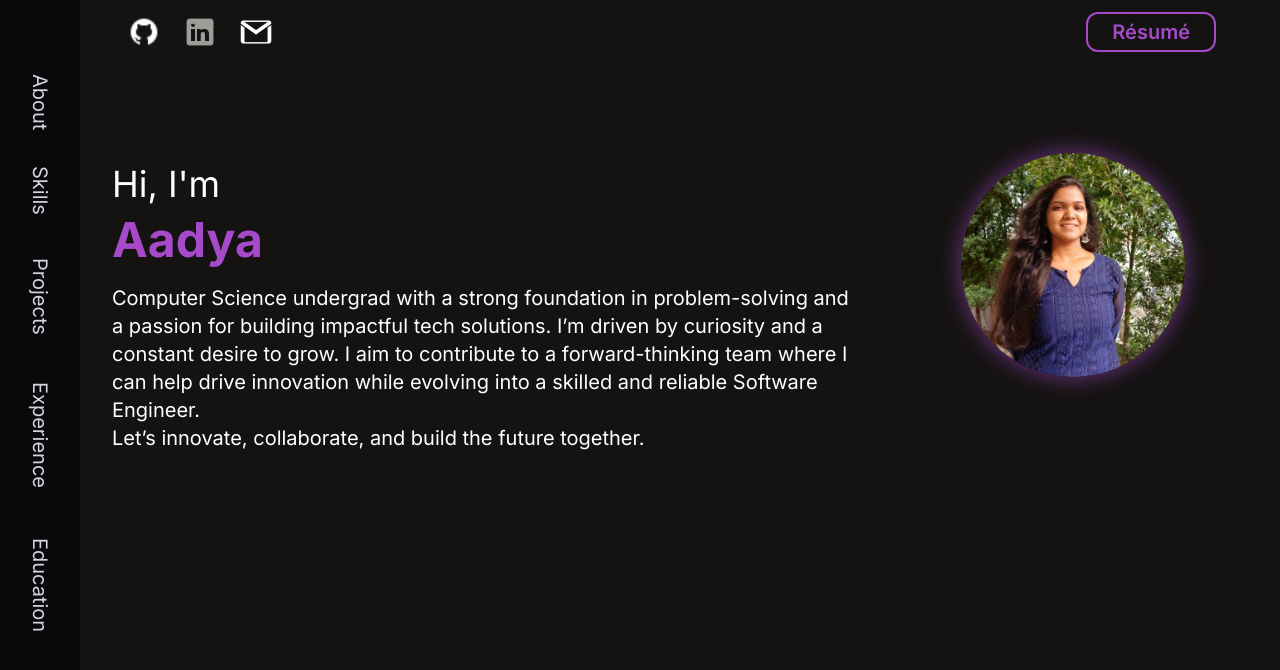
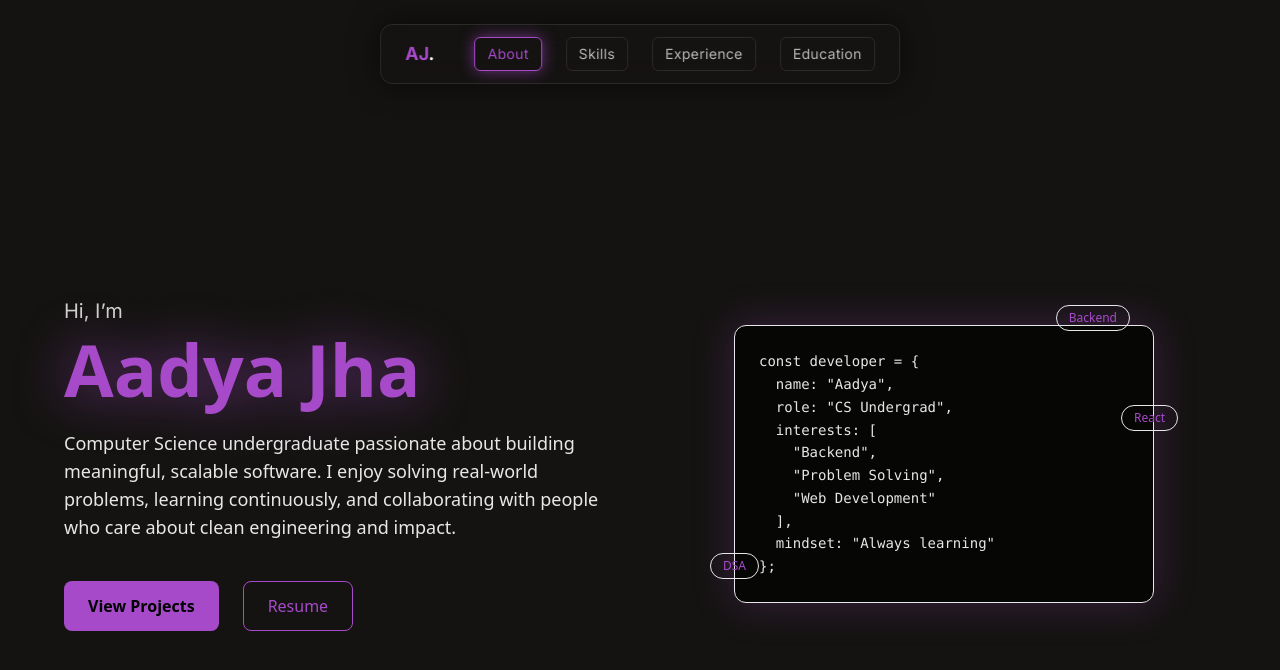
Before and after one commit to Aadya-Jha/My-Portfolio, a React (Vite) app: page / in a window 1280 px wide. Shown: the top 670 px of the page. Built offline with nearby package versions, Linux system fonts and the light colour scheme.

Commit message:
home page and navbar design cahnges

```diff
--- a/src/components/Navbar.jsx
+++ b/src/components/Navbar.jsx
@@ -1,40 +1,56 @@
-import React from "react";
-import { Link } from "react-router-dom";
+import { Link, useLocation } from "react-router-dom";
 
 const Navbar = () => {
-    return(
-        <div className="bg-black-dark min-h-screen w-10 md:w-20 fixed top-0 left-0 pl-5 md:pl-10 pt-7 text-gray-300 ">
-            <ul >
-                <Link to="/">
-                    <li className="transform rotate-90 origin-left mt-8 font-medium text-xl font-inter hover:cursor-pointer hover:text-white
-                        ">
-                        About
-                    </li>
-                </Link>
-                <Link to="/skills">
-                    <li className="transform rotate-90 origin-left mt-16 font-medium text-xl font-inter hover:cursor-pointer hover:text-white
-                        ">
-                        Skills
-                    </li>
-                </Link>
-                <Link to="/projects">
-                    <li className="transform rotate-90 origin-left mt-16 font-medium text-xl font-inter hover:cursor-pointer">
-                        Projects
-                    </li>
-                </Link>
-                <Link to='/experience'>
-                    <li className="transform rotate-90 origin-left mt-24 font-medium text-xl font-inter hover:cursor-pointer">
-                        Experience
-                    </li>
-                </Link>
-                <Link to="/education">
-                    <li className="transform rotate-90 origin-left mt-32 font-medium text-xl font-inter hover:cursor-pointer">
-                        Education
-                    </li>
-                </Link>
-            </ul>
-        </div>
-    );
-}
+  const location = useLocation();
+
+  const navItems = [
+    { name: "About", path: "/" },
+    { name: "Skills", path: "/skills" },
+    { name: "Experience", path: "/experience" },
+    { name: "Education", path: "/education" },
+  ];
+
+  return (
+    <nav className="fixed top-6 left-1/2 -translate-x-1/2 z-40">
+      <div
+        className="flex items-center gap-6 px-6 py-3 rounded-xl
+        bg-black-light/80 backdrop-blur-md
+        border border-white/10
+        shadow-[0_0_30px_rgba(0,0,0,0.6)]"
+      >
+        {/* Logo */}
+        <Link
+          to="/"
+          className="text-lg font-bold font-inter text-purple mr-4"
+        >
+          AJ<span className="text-white">.</span>
+        </Link>
+
+        {/* Commands */}
+        {navItems.map((item) => {
+          const isActive = location.pathname === item.path;
+
+          return (
+            <Link
+              key={item.name}
+              to={item.path}
+              className={`
+                px-3 py-1.5 rounded-md text-sm font-inter tracking-wide
+                border transition-all duration-300
+                ${
+                  isActive
+                    ? "border-purple text-purple shadow-[0_0_15px_rgba(166,74,201,0.6)]"
+                    : "border-white/10 text-white/70 hover:text-white hover:border-purple/50"
+                }
+              `}
+            >
+              {item.name}
+            </Link>
+          );
+        })}
+      </div>
+    </nav>
+  );
+};
 
 export default Navbar;
--- a/src/components/Topbar.jsx
+++ b/src/components/Topbar.jsx
@@ -1,47 +1,46 @@
-import React from "react";
-import { Link } from 'react-router-dom';
+import { Link } from "react-router-dom";
 import githubIcon from "../assets/github-white.png";
 import linkedinIcon from "../assets/linkedin-light.png";
-
+import gmailIcon from "../assets/gmail.png";
 
 const Topbar = () => {
   return (
-        <div className="w-screen gap-4 ml-20 h-16 bg-black-light flex">
-            <div>
-                <ul className="flex pt-4 ">
-                    <li className=" pl-2 pr-3 md:pl-12 md:pr-6 ">
-                        <a href="https://github.com/Aadya-Jha">
-                            <img
-                            className="hover:shadow-[0_0_16px_4px_#A64AC9] rounded-full h-6 w-6 md:h-8 md:w-8"
-                            src={githubIcon} alt="" />
+    <header className="sticky top-0 z-40 w-full">
+      <div className="flex justify-center">
+        <div
+          className="mt-4 flex items-center gap-6 px-6 py-3 rounded-2xl
+          bg-black-light/80 backdrop-blur-md
+          border border-white/10
+          shadow-[0_0_40px_rgba(0,0,0,0.6)]"
+        >
+          {/* Socials */}
+          <div className="flex items-center gap-4">
+            <a href="https://github.com/Aadya-Jha" target="_blank" rel="noreferrer">
+              <img src={githubIcon} className="h-5 w-5 opacity-80 hover:opacity-100" />
             </a>
-                    </li>
-                    <li >
-                        <a href="https://www.linkedin.com/in/aadya-jha-1232442a2/">
-                            <img
-                            className="hover:shadow-[0_0_16px_4px_#A64AC9] rounded-lg h-6 w-6 md:h-8 md:w-8"
-                            src={linkedinIcon} alt="" />
+            <a href="https://www.linkedin.com/in/aadya-jha-1232442a2/" target="_blank" rel="noreferrer">
+              <img src={linkedinIcon} className="h-5 w-5 opacity-80 hover:opacity-100" />
             </a>
-                    </li>
-                    <li className="pl-3 md:pl-6 md:pr-6" >
             <a href="mailto:aadya.aarchi@gmail.com">
-                            <img
-                            className="hover:shadow-[0_0_16px_4px_#A64AC9] rounded-lg md:h-8 md:w-8 h-6 w-6"
-                            src="./src/assets/gmail.png" alt="" />
+              <img src={gmailIcon} className="h-5 w-5 opacity-80 hover:opacity-100" />
             </a>
-                    </li>
-                </ul>
           </div>
-            <div className="flex justify-center items-center ml-auto ">
-                <Link to="/resume">
-                    <div className="border-2 border-purple mr-28 md:mr-36 mt-3 pl-6 pr-6 h-7 md:h-10 flex justify-center items-center rounded-xl
-                     hover:bg-purple group hover:cursor-pointer">
-                        <h2 className="text-purple font-semibold font-inter text-lg md:text-xl group-hover:text-white  ">Résumé</h2>
-                    </div>
+
+          <div className="h-6 w-px bg-white/20" />
+
+          {/* Resume */}
+          <Link
+            to="/resume"
+            className="px-4 py-2 rounded-lg border border-purple
+            text-purple text-sm font-semibold
+            hover:bg-purple hover:text-black transition"
+          >
+            Résumé
           </Link>
         </div>
       </div>
+    </header>
   );
-}
+};
 
 export default Topbar;
--- a/src/pages/Home.jsx
+++ b/src/pages/Home.jsx
@@ -1,35 +1,109 @@
-import React from "react";
 import Navbar from "../components/Navbar";
-import Topbar from "../components/Topbar";
 
 const Home = () => {
-    return (
+  return (
+    <div className="min-h-screen bg-black-light">
+      {/* Terminal-style Navbar */}
+      <Navbar />
 
-        <div className="flex h-screen overflow-x-hidden overflow-y-auto bg-black-light">
-            <Navbar />
-            <div className="flex flex-col flex-grow">
-            <Topbar />
-            <div className=" min-h-screen flex flex-col md:flex-row pl-3 md:pl-4 md:pr-28 lg:pl-16 lg:pr-20 ml-12 pt-12 md:pt-24 gap-12">
-            <div className="flex flex-col w-2/3 ">
-                <p className="text-white font-heading font-inter pt-4 text-2xl md:text-3xl lg:text-4xl">Hi, I'm </p>
-                <p className="text-3xl md:text-4xl lg:text-5xl font-bold pt-3 font-inter text-purple hover:drop-shadow-[0_0_10px_#A64AC9]">Aadya</p>
-                <p className="font-inter text-base md:text-lg lg:text-xl text-white pt-5">Computer Science undergrad with a strong foundation in problem-solving and a passion for building impactful tech solutions.
-                     I’m driven by curiosity and a constant desire to grow.
-                      I aim to contribute to a forward-thinking team where
-                     I can help drive innovation while evolving into a skilled and reliable Software Engineer.
-                    <br className="pt-4"/>Let’s innovate, collaborate, and build the future together.
-                </p>
+      {/* MAIN CONTENT */}
+      <main className="max-w-7xl mx-auto px-6 md:px-16 pt-32">
+        <section className="grid grid-cols-1 lg:grid-cols-2 gap-16 items-center min-h-[calc(100vh-8rem)]">
+
+          {/* LEFT SIDE */}
+          <div>
+            <p className="text-white/80 font-inter text-xl">
+              Hi, I’m
+            </p>
+
+            <h1
+              className="mt-2 text-4xl md:text-6xl lg:text-7xl font-bold text-purple
+              drop-shadow-[0_0_25px_rgba(166,74,201,0.6)]"
+            >
+              Aadya Jha
+            </h1>
+
+            <p className="mt-6 text-white/90 text-base md:text-lg leading-relaxed max-w-xl">
+              Computer Science undergraduate passionate about building meaningful,
+              scalable software. I enjoy solving real-world problems, learning
+              continuously, and collaborating with people who care about clean
+              engineering and impact.
+            </p>
+
+            {/* CTA — SINGLE SOURCE OF TRUTH */}
+            <div className="mt-10 flex gap-6">
+              <button
+                className="px-6 py-3 rounded-lg bg-purple text-black font-semibold
+                hover:scale-105 hover:shadow-[0_0_30px_rgba(166,74,201,0.6)]
+                transition-all duration-300"
+              >
+                View Projects
+              </button>
+
+              <button
+                className="px-6 py-3 rounded-lg border border-purple text-purple
+                hover:bg-purple hover:text-black hover:scale-105
+                transition-all duration-300"
+              >
+                Resume
+              </button>
             </div>
-            <div className="w-3/4 lg:w-1/3 h-1/3 pr-10 flex justify-center items-center">
-                <img src="../src/assets/aarchi.jpg" alt="profile-pic"
-                 className="h-44 w-44 lg:h-56 lg:w-56 flex justify-center items-center rounded-full shadow-[0_0_20px_3px_rgba(166,74,201,0.5)]
-                hover:shadow-[0_0_17px_5px_rgba(166,74,201,0.5)]"
-                />
+          </div>
+
+          {/* RIGHT SIDE */}
+          <div className="hidden lg:flex justify-center">
+            <div className="relative w-[420px]">
+
+              {/* Glow */}
+              <div className="absolute inset-0 bg-purple/20 rounded-full blur-[120px]" />
+
+              {/* Code Card */}
+              <div
+                className="relative bg-black/70 border border-purple/30 rounded-xl
+                p-6 shadow-[0_0_40px_rgba(166,74,201,0.25)]"
+              >
+                <pre className="text-sm font-mono text-white/90 leading-relaxed">
+{`const developer = {
+  name: "Aadya",
+  role: "CS Undergrad",
+  interests: [
+    "Backend",
+    "Problem Solving",
+    "Web Development"
+  ],
+  mindset: "Always learning"
+};`}
+                </pre>
+              </div>
+
+              {/* Pills — contained & stable */}
+              <span
+                className="absolute -top-5 right-6 px-3 py-1 rounded-full text-xs
+                bg-purple/20 text-purple border border-purple/40"
+              >
+                Backend
+              </span>
+
+              <span
+                className="absolute bottom-6 -left-6 px-3 py-1 rounded-full text-xs
+                bg-purple/20 text-purple border border-purple/40"
+              >
+                DSA
+              </span>
+
+              <span
+                className="absolute top-20 -right-6 px-3 py-1 rounded-full text-xs
+                bg-purple/20 text-purple border border-purple/40"
+              >
+                React
+              </span>
             </div>
-        </div>
-        </div>
-        </div>
-    );
-}
+          </div>
+
+        </section>
+      </main>
+    </div>
+  );
+};
 
 export default Home;
--- a/src/pages/Skills.jsx
+++ b/src/pages/Skills.jsx
@@ -1,82 +1,89 @@
-import React from "react";
+import Navbar from "../components/Navbar";
 import SkillCard from "../components/SkillCard";
-import {logos} from '../assets/images.js';
-import Navbar from "../components/Navbar.jsx";
-import Topbar from "../components/Topbar.jsx";
+import { logos } from "../assets/images";
 
 const Skills = () => {
+  const sections = [
+    {
+      title: "Languages",
+      skills: [
+        { name: "JavaScript", icon: logos.javascript },
+        { name: "Python", icon: logos.python },
+        { name: "Java", icon: logos.java },
+        { name: "C", icon: logos.c },
+      ],
+    },
+    {
+      title: "Frontend",
+      skills: [
+        { name: "React", icon: logos.react },
+        { name: "HTML", icon: logos.html },
+        { name: "CSS", icon: logos.css },
+        { name: "Tailwind CSS", icon: logos.tailwind },
+      ],
+    },
+    {
+      title: "Backend",
+      skills: [
+        { name: "Node.js", icon: logos.node },
+        { name: "Express", icon: logos.express },
+      ],
+    },
+    {
+      title: "Databases",
+      skills: [
+        { name: "MongoDB", icon: logos.mongo },
+        { name: "MySQL", icon: logos.sql },
+      ],
+    },
+    {
+      title: "Tools",
+      skills: [
+        { name: "Git", icon: logos.git },
+        { name: "GitHub", icon: logos.github },
+      ],
+    },
+  ];
 
-    const languages = [
-        {title:"Python", img:logos.python},
-        {title:"Java", img:logos.java},
-        {title:"JavaScript", img:logos.javascript},
-        {title:"C", img:logos.c},
-    ]
+  return (
+    <div className="min-h-screen bg-black-light">
+      <Navbar />
 
-    const frontend = [
-        {title:"React.js", img:logos.react},
-        {title:"HTML5", img:logos.html},
-        {title:"CSS", img:logos.css},
-        {title:"TailwindCSS", img:logos.tailwind},
-    ]
+      <main className="max-w-6xl mx-auto px-6 md:px-16 pt-32 pb-32">
+        {/* Header */}
+        <header className="mb-24">
+          <h1 className="text-4xl md:text-5xl font-bold text-purple font-inter">
+            Skills
+          </h1>
+          <p className="mt-4 text-white/65 max-w-2xl font-inter">
+            Technologies I’ve worked with through coursework, projects,
+            and hands-on experimentation.
+          </p>
+        </header>
 
-    const backend = [
-        {title:"Node.js", img:logos.node},
-        {title:"Express.js", img:logos.express},
-    ]
+        {/* Sections */}
+        <div className="space-y-20">
+          {sections.map((section) => (
+            <section key={section.title}>
+              <h2 className="mb-6 text-lg font-semibold text-white/80 font-inter">
+                {section.title}
+              </h2>
 
-    const database = [
-        {title:"MongoDB", img:logos.mongo},
-        {title:"MySQL", img:logos.sql},
-    ]
-
-    const tools = [
-        {title:"Git", img:logos.git},
-        {title:"GitHub", img:logos.github},
-    ]
-
-
-    return(
-        <div className="overflow-x-hidden overflow-y-auto">
-            <Navbar />
-            <Topbar />
-            <div className="bg-black-light min-h-screen w-full" >
-                <h1 className="font-inter font-extrabold flex justify-center text-[#A64AC9] text-4xl px-10 pt-5 hover:drop-shadow-[0_0_10px_#A64AC9]">
-                Skills
-            </h1>
-             <h3 className="font-inter text-gray-400 font-light text-xl flex justify-center">Languages</h3>
-            <div className="p-20 grid grid-cols-1 sm:grid-cols-2 md:grid-cols-3 lg:grid-cols-4 justify-items-center gap-10">
-            {languages.map((skill, index) => (
-                <SkillCard key={index} title={skill.title} img={skill.img} />
-            ))}
-            </div>
-            <h3 className="font-inter text-gray-400 font-light text-xl flex justify-center">Frontend</h3>
-            <div className="p-20 grid grid-cols-1 sm:grid-cols-2 md:grid-cols-3 lg:grid-cols-4 justify-items-center gap-10">
-                {frontend.map((skill, index)=>(
-                 <SkillCard key={index} title={skill.title} img={skill.img} />
+              <div className="flex flex-wrap gap-4">
+                {section.skills.map((skill) => (
+                  <SkillCard
+                    key={skill.name}
+                    name={skill.name}
+                    icon={skill.icon}
+                  />
                 ))}
-            </div>
-            <h3 className="font-inter text-gray-400 font-light text-xl flex justify-center">Backend</h3>
-            <div className="p-20 grid grid-cols-1 md:grid-cols-2 place-items-center gap-0">
-                {backend.map((skill, index)=>(
-                 <SkillCard key={index} title={skill.title} img={skill.img} />
-                ))}
-            </div>
-            <h3 className="font-inter text-gray-400 font-light text-xl flex justify-center">Database</h3>
-            <div className="p-20 grid grid-cols-1 md:grid-cols-2 place-items-center gap-0">
-                {database.map((skill, index)=>(
-                 <SkillCard key={index} title={skill.title} img={skill.img} />
-                ))}
-            </div>
-            <h3 className="font-inter text-gray-400 font-light text-xl flex justify-center">Tools</h3>
-            <div className="p-20 grid grid-cols-1 md:grid-cols-2 place-items-center gap-0">
-                {tools.map((skill, index)=>(
-                 <SkillCard key={index} title={skill.title} img={skill.img} />
-                ))}
-            </div>
-            </div>
+              </div>
+            </section>
+          ))}
         </div>
-    );
-}
+      </main>
+    </div>
+  );
+};
 
 export default Skills;
```
Also changed, not shown: src/components/SkillCard.jsx (+20 -20 lines). Lines whose indentation alone changed are shown as unchanged.
